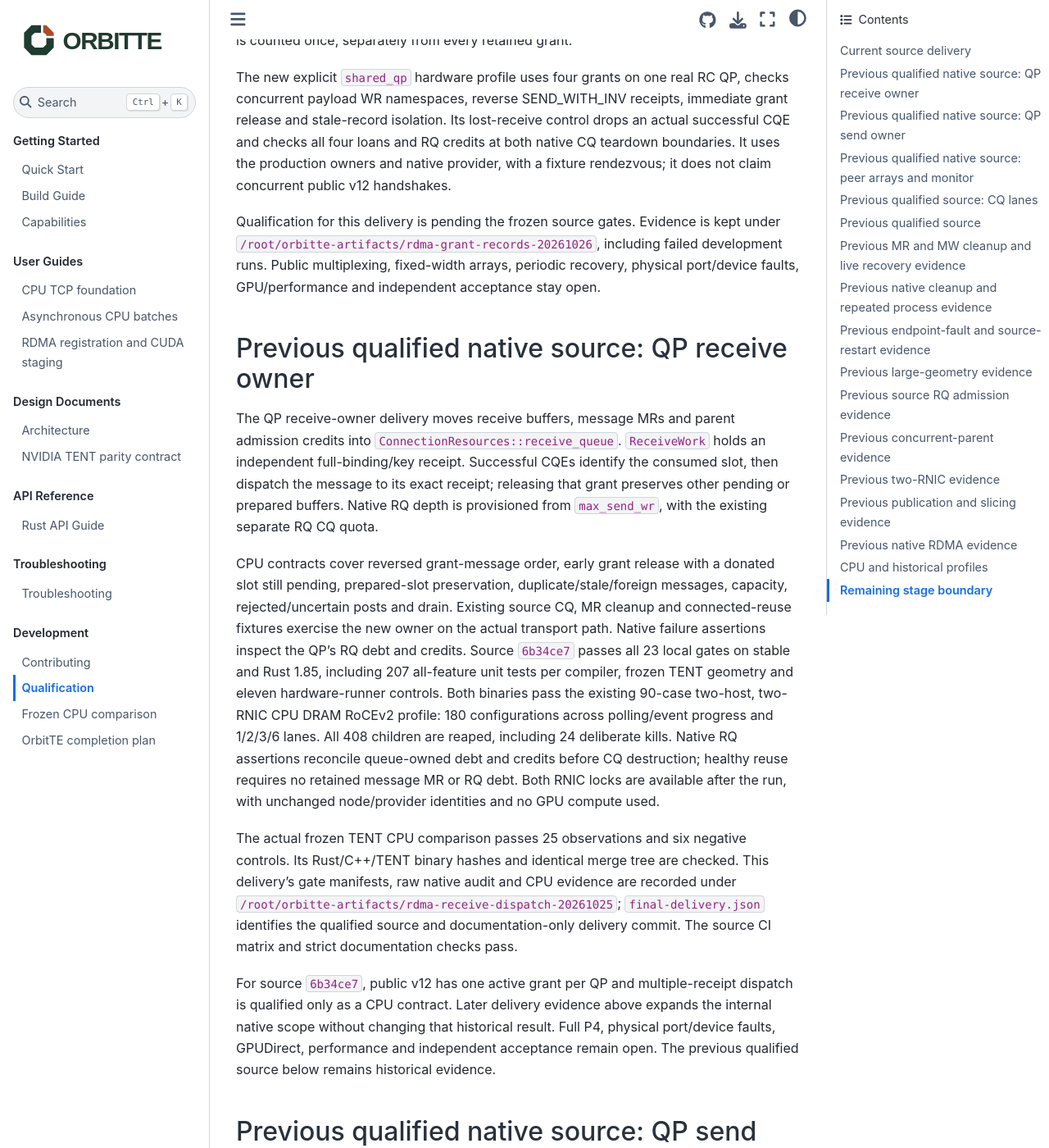
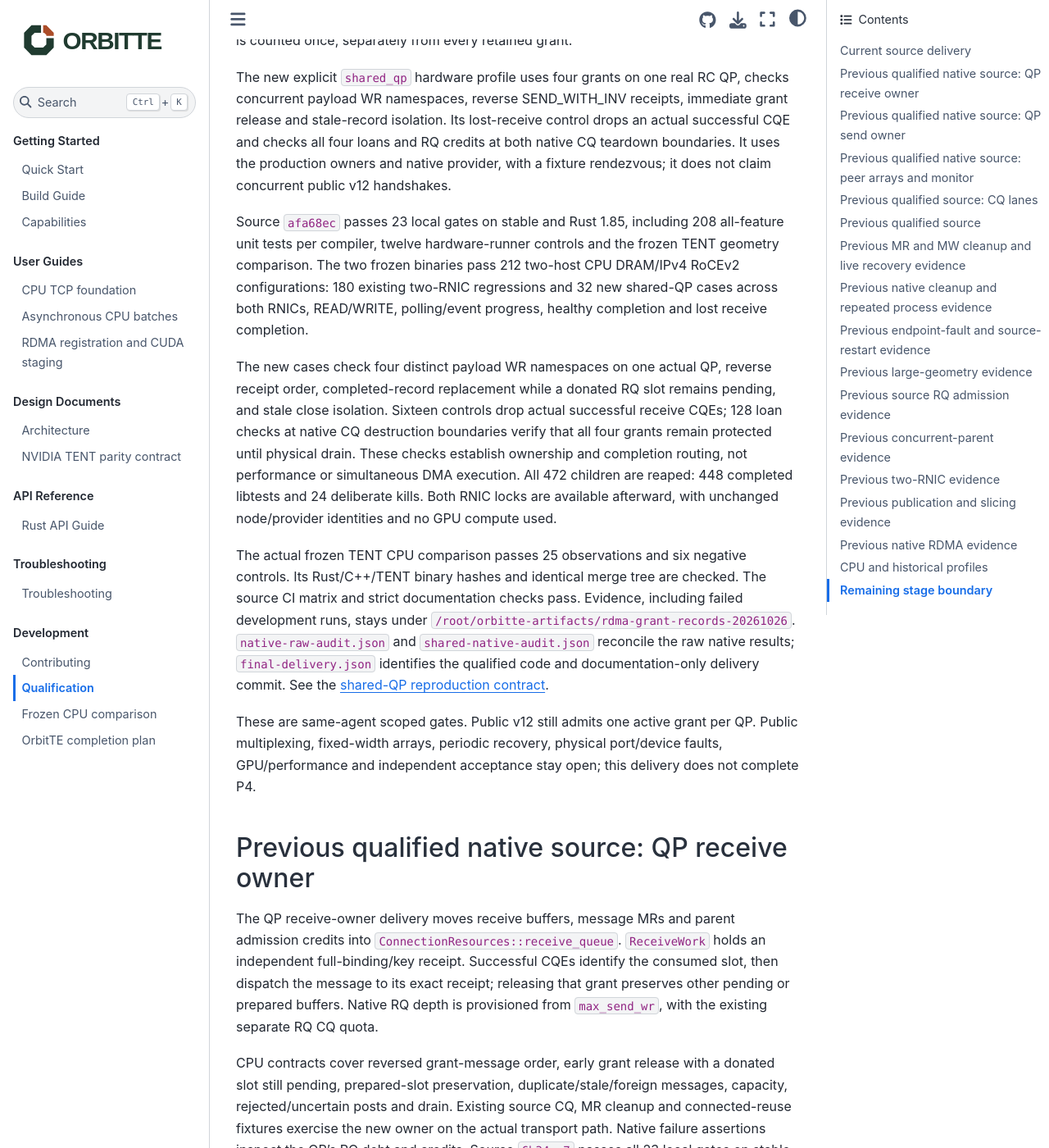
Before and after one commit to OrbitInfra/OrbitTE, a Sphinx documentation site: the page built from docs/qualification.md, in a window 1280 px wide and 1400 px high, scrolled down 644 px. Shown: the whole window at 82% size. Built offline with Sphinx 7.4.7 and the Sphinx Book theme 1.1.4, drawn with Linux system fonts in a browser that asks for light colours.

Commit message:
docs(rdma): record concurrent grant qualification

```diff
--- a/docs/qualification.md
+++ b/docs/qualification.md
@@ -26,10 +26,36 @@ successful CQE and checks all four loans and RQ credits at both native CQ teardo
 boundaries. It uses the production owners and native provider, with a fixture
 rendezvous; it does not claim concurrent public v12 handshakes.
 
-Qualification for this delivery is pending the frozen source gates. Evidence is
-kept under `/root/orbitte-artifacts/rdma-grant-records-20261026`, including failed
-development runs. Public multiplexing, fixed-width arrays, periodic recovery,
-physical port/device faults, GPU/performance and independent acceptance stay open.
+Source `afa68ec` passes 23 local gates on stable and Rust 1.85, including
+208 all-feature unit tests per compiler, twelve hardware-runner controls and
+the frozen TENT geometry comparison. The two frozen binaries pass 212 two-host
+CPU DRAM/IPv4 RoCEv2 configurations: 180 existing two-RNIC regressions and
+32 new shared-QP cases across both RNICs, READ/WRITE, polling/event progress,
+healthy completion and lost receive completion.
+
+The new cases check four distinct payload WR namespaces on one actual QP,
+reverse receipt order, completed-record replacement while a donated RQ slot
+remains pending, and stale close isolation. Sixteen controls drop actual
+successful receive CQEs; 128 loan checks at native CQ destruction boundaries
+verify that all four grants remain protected until physical drain. These
+checks establish ownership and completion routing, not performance or
+simultaneous DMA execution. All 472 children are reaped: 448 completed libtests
+and 24 deliberate kills. Both RNIC locks are available afterward, with
+unchanged node/provider identities and no GPU compute used.
+
+The actual frozen TENT CPU comparison passes 25 observations and six negative
+controls. Its Rust/C++/TENT binary hashes and identical merge tree are checked.
+The source CI matrix and strict documentation checks pass. Evidence, including
+failed development runs, stays under
+`/root/orbitte-artifacts/rdma-grant-records-20261026`.
+`native-raw-audit.json` and `shared-native-audit.json` reconcile the raw native
+results; `final-delivery.json` identifies the qualified code and documentation-only
+delivery commit. See the [shared-QP reproduction contract](rdma-cuda.md#shared-qp-grant-record-profile).
+
+These are same-agent scoped gates. Public v12 still admits one active grant per
+QP. Public multiplexing, fixed-width arrays, periodic recovery, physical
+port/device faults, GPU/performance and independent acceptance stay open;
+this delivery does not complete P4.
 
 ## Previous qualified native source: QP receive owner
 
```
Also changed, not shown: docs/completion-plan.md (+1 -1 lines), docs/rdma-cuda.md (+35 -5 lines).
